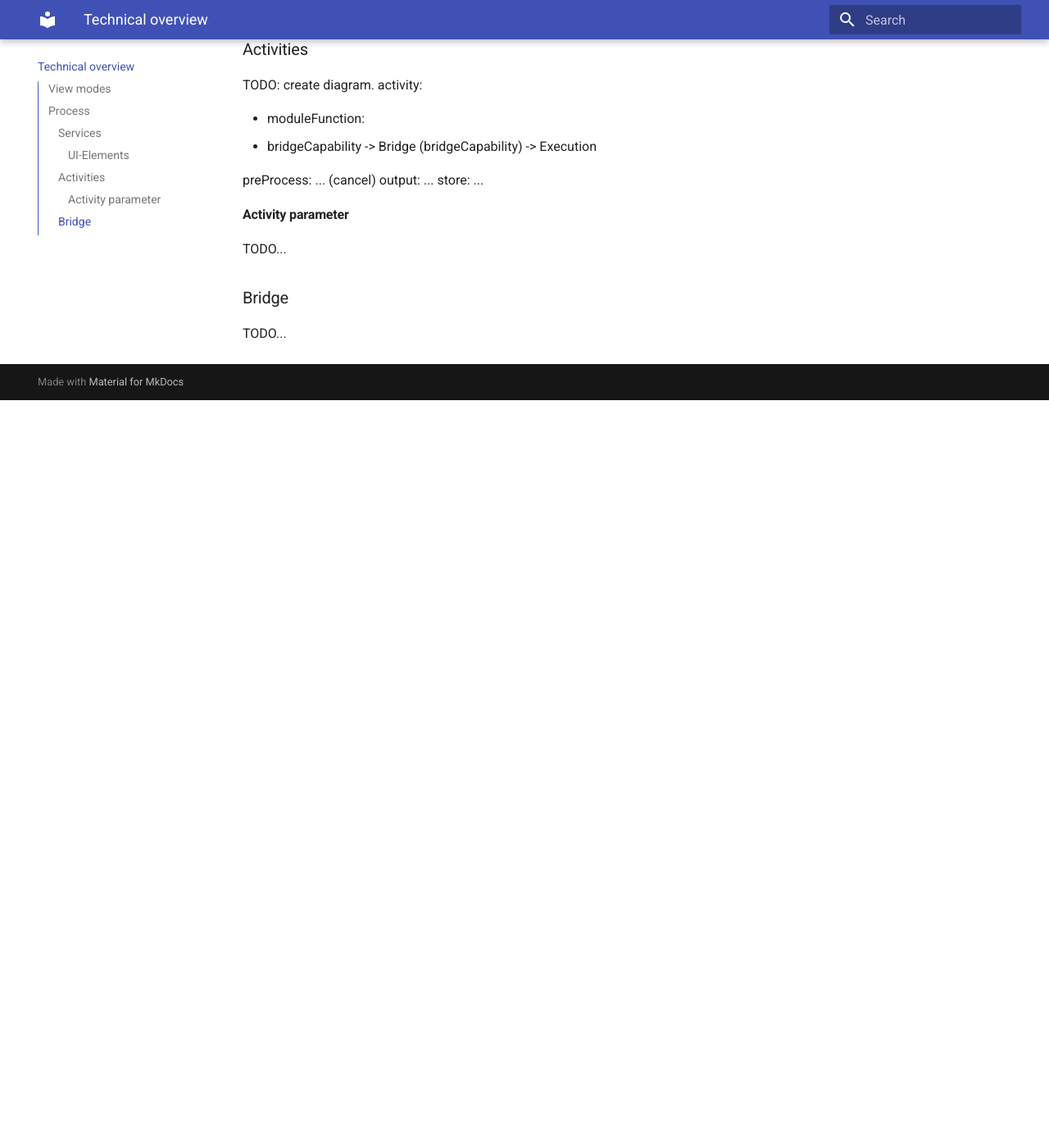
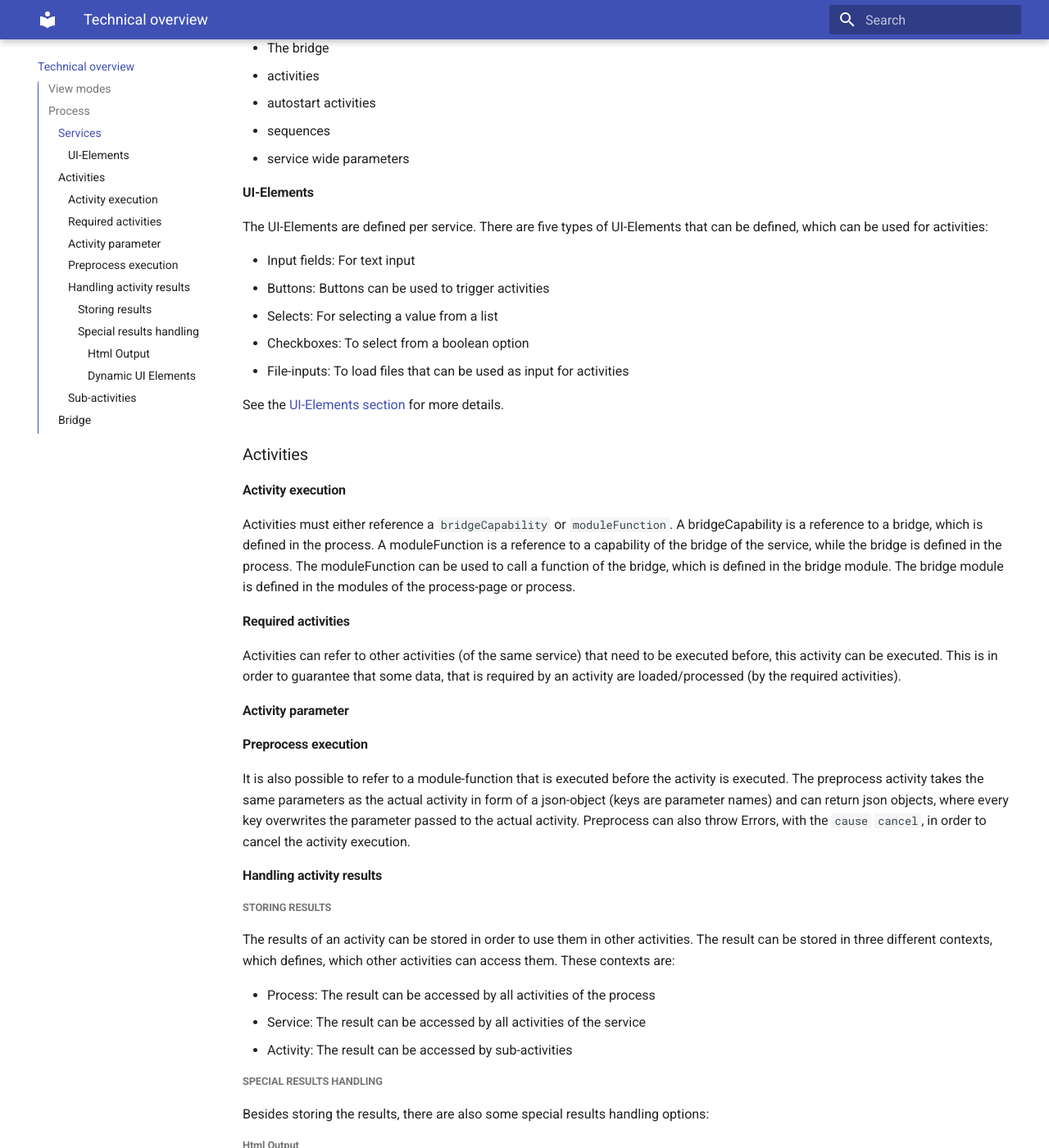
Before and after one commit to RIDAGOP-IDS-Toolkit/ridagop-ids-toolkit-docs, an MkDocs documentation site: the page built from docs/technical_overview.md, in a window 1280 px wide and 1400 px high, scrolled down 2347 px. Shown: the whole window at 82% size. Built offline with MkDocs 1.6.1 and Material for MkDocs 9.7.7, drawn with Linux system fonts in a browser that asks for light colours; before the commit the page ends 2835 px from its top, so only the background shows below that; some of the changed text lies outside the part shown.

Commit message:
more docs

```diff
--- a/docs/technical_overview.md
+++ b/docs/technical_overview.md
@@ -25,8 +25,8 @@ Following components of a complete process can be separated into different files
 - Process
 - Bridge
 - Bridge-execution (one of the following)
-  - OpenAPI-specification
-  - client-module (javascript module)
+    - OpenAPI-specification
+    - client-module (javascript module)
 
 However, it also possible to combine all components into one file (except the client-module).
 
@@ -36,7 +36,8 @@ In addition, there can be separate javascript modules, that be referenced by spe
 - Process module
 - Bridge module
 
-These modules can be used to define custom functions, that can be used for activities which modify some data before or after interacting with a service.
+These modules can be used to define custom functions, that can be used for activities which modify some data before or
+after interacting with a service.
 When a function is defined in multiple modules, the one of the most upper one module is used.
 
 Further detail about the components can be found in their respective API documentation.
@@ -60,11 +61,30 @@ TODO...
 
 ### Services
 
-TODO...
+Services are defined within a process and represent the interactions with external services that is used in the process.
+Processes need to be defined in both the process-page and the process instance. However the main part of a services,
+which are the definitions of the activities and ui-elements, are defined in the process.
+
+Most importantly the process-page definition of a service can:
+
+- define a new bridge
+- define new autostart activities (<- ??? REF)
+- specify to show/hide sections of the UI
+- Define additional service-wide parameters
+- define additional text-fields and buttons (that can trigger activities)
+
+The process instance defines the crucial parts of a service, which are:
+
+- The bridge
+- activities
+- autostart activities
+- sequences
+- service wide parameters
 
 #### UI-Elements
 
-The UI-Elements are defined per service. There are five types of UI-Elements that can be defined, which can be used for activities:
+The UI-Elements are defined per service. There are five types of UI-Elements that can be defined, which can be used for
+activities:
 
 - Input fields: For text input
 - Buttons: Buttons can be used to trigger activities
@@ -74,22 +94,63 @@ The UI-Elements are defined per service. There are five types of UI-Elements tha
 
 See the [UI-Elements section](/ui_elements.md) for more details.
 
-
 ### Activities
 
-TODO: create diagram.
-activity:
+#### Activity execution
 
-- moduleFunction:
-- bridgeCapability -> Bridge (bridgeCapability) -> Execution
+Activities must either reference a `bridgeCapability` or `moduleFunction`. A bridgeCapability is a reference to a
+bridge, which is defined in the process. A moduleFunction is a reference to a capability of the bridge of the service,
+while the bridge is defined in the process. The moduleFunction can be used to call a function of the bridge, which is
+defined in the bridge module. The bridge module is defined in the modules of the process-page or process.
 
-preProcess: ... (cancel)
-output: ...
-store: ...
+#### Required activities
+
+Activities can refer to other activities (of the same service) that need to be executed before, this activity can be
+executed. This is in order to guarantee that some data, that is required by an activity are loaded/processed (by the
+required activities).
 
 #### Activity parameter
 
-TODO...
+#### Preprocess execution
+
+It is also possible to refer to a module-function that is executed before the activity is executed.
+The preprocess activity takes the same parameters as the actual activity in form of a json-object (keys are parameter
+names) and can return json objects, where every key overwrites the parameter passed to the actual activity.
+Preprocess can also throw Errors, with the `cause` `cancel`, in order to cancel the activity execution.
+
+#### Handling activity results
+
+##### Storing results
+
+The results of an activity can be stored in order to use them in other activities. The result can be stored in three
+different contexts, which defines, which other activities can access them. These contexts are:
+
+- Process: The result can be accessed by all activities of the process
+- Service: The result can be accessed by all activities of the service
+- Activity: The result can be accessed by sub-activities
+
+##### Special results handling
+
+Besides storing the results, there are also some special results handling options:
+
+###### Html Output
+
+The result of of an activity can be some HTML, which can be displayed in the UI.
+
+For generated UIs there is a standard output section for each service, in that case, the property `resultAsOutputHtml`
+just needs to be `true`.
+For mapped UIs, the property `resultAsOutputHtml` should specify a `string`, which should be the `id` of the html
+element, where the result should be displayed.
+
+###### Dynamic UI Elements
+
+The result of an activity can also be used to dynamically generate UI elements. The result of the activity should be a json-object that has the same structure of service uis (schema: [Process Service-UI](/schemas/process#p-serviceui))
+The Ui-elements are added the Html-Element with the id `{service.name}_dyn_ui`.
+
+#### Sub-activities
+
+An activity can also define sub-activities. These sub-activities are executed after the activity main (`parentActivity`)
+is executed.
 
 ### Bridge
 
```
Also changed, not shown: docs/schemas/process-page.md (+1 -1 lines).
